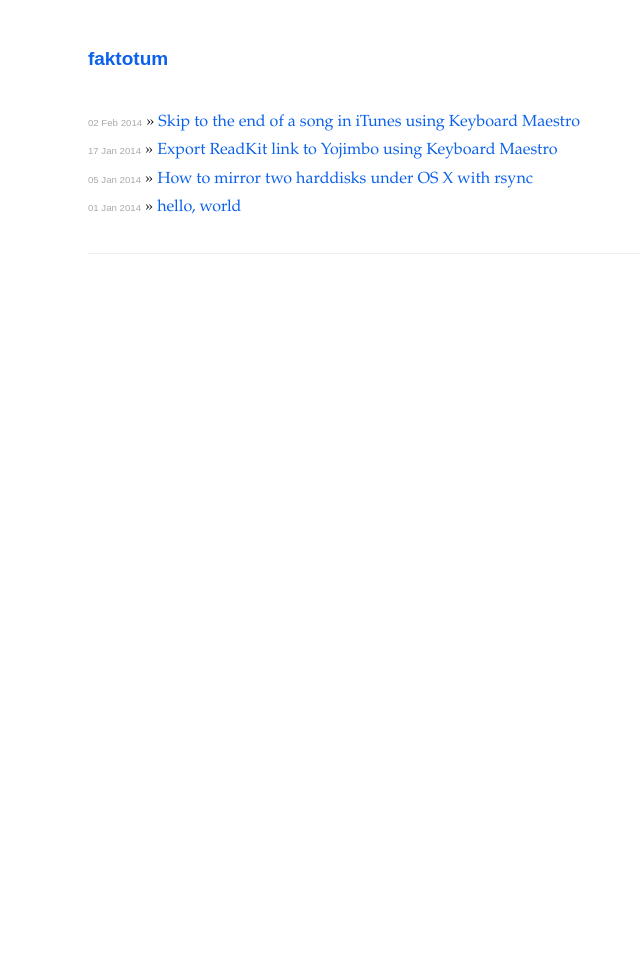
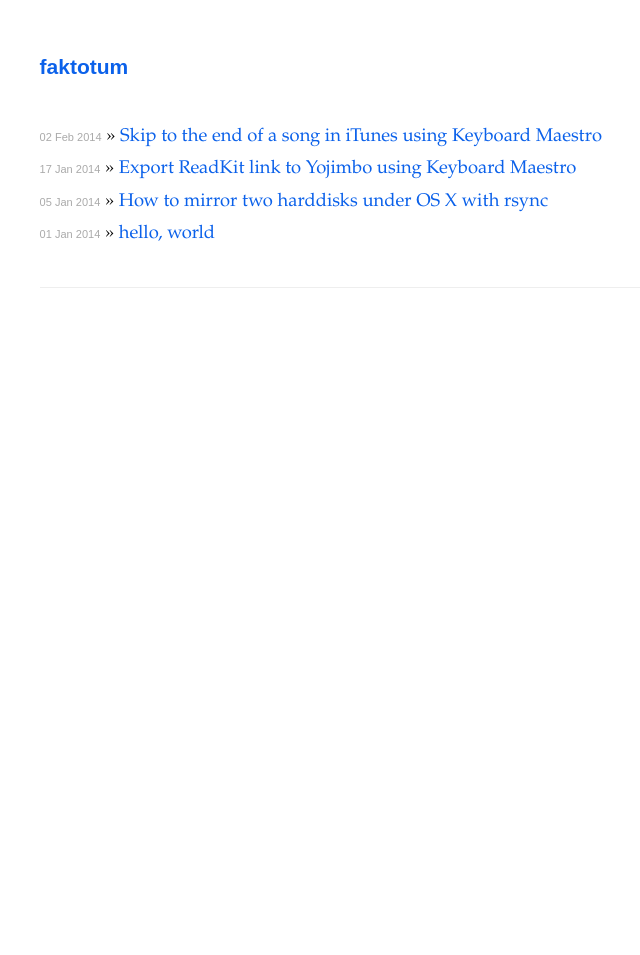
Before and after one commit to faktotum/faktotum_orig.github.io, a Jekyll site: the page built from index.html, in a window 1280 px wide. Shown: the whole page, without its empty margins (214-854 px from the left). Built offline with Jekyll 4.4.1, drawn with Linux system fonts in a browser that asks for light colours; some web fonts are replaced; Markdown is read by kramdown in place of the engine named in the settings.

Commit message:
body font size changed to 16px, header 21px

```diff
--- a/css/main.css
+++ b/css/main.css
@@ -21,11 +21,11 @@
   background-color: #FFF;
 /*  font: 13.34px Helvetica, Arial, sans-serif; */
 /*  font-family: 'PT Serif', serif; */
-  font: 14px 'Palatino', serif; margin: 0; padding: 0; font-weight: 300;
+  font: 16px 'Palatino', serif; margin: 0; padding: 0; font-weight: 300;
 }
 
 h1, h2, h3, h4, h5, h6 {
-  font: 19px 'Gil Sans', sans-serif; margin: 0; padding: 0; font-weight: 400;
+  font: 21px 'Gil Sans', sans-serif; margin: 0; padding: 0; font-weight: 400;
 /*  text-transform: uppercase;  */
 /*  font-family: 'Special Elite', cursive;  */
 /*  font-family: 'IM Fell DW Pica', serif; */
```
